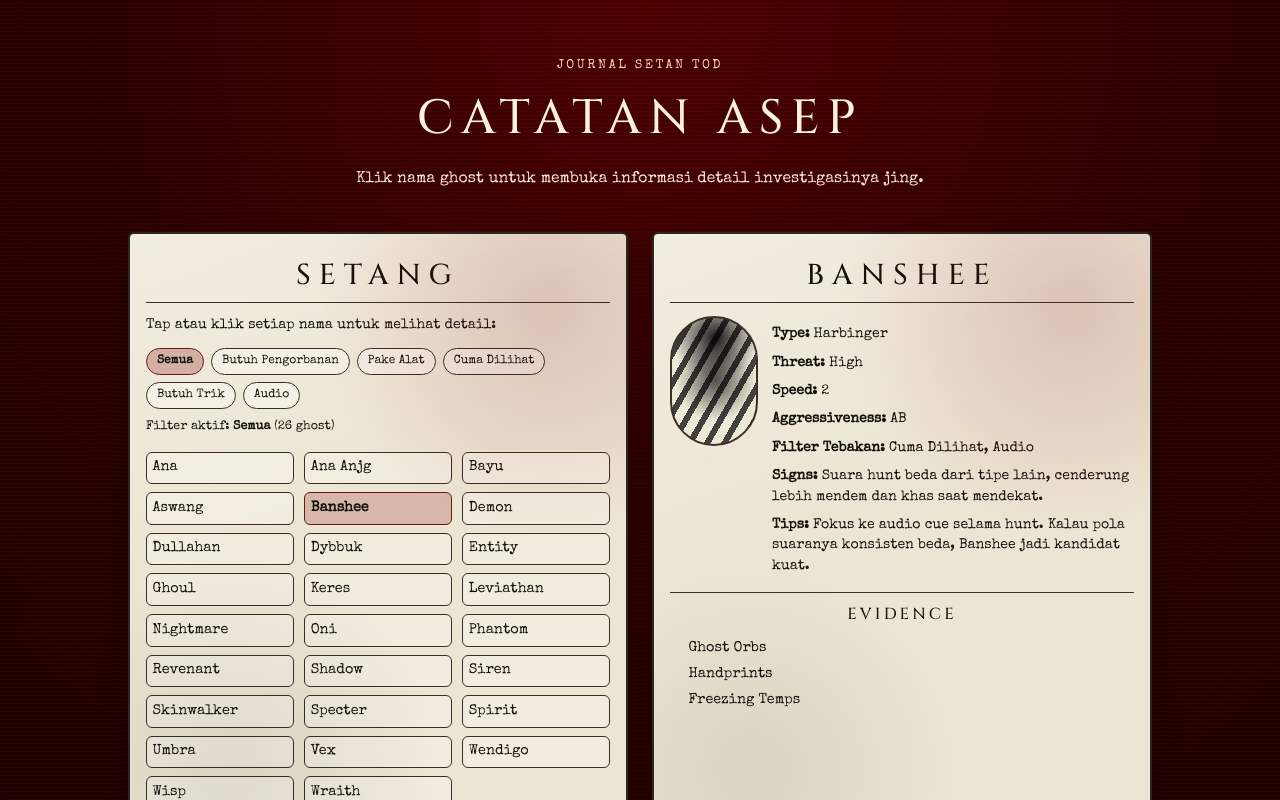
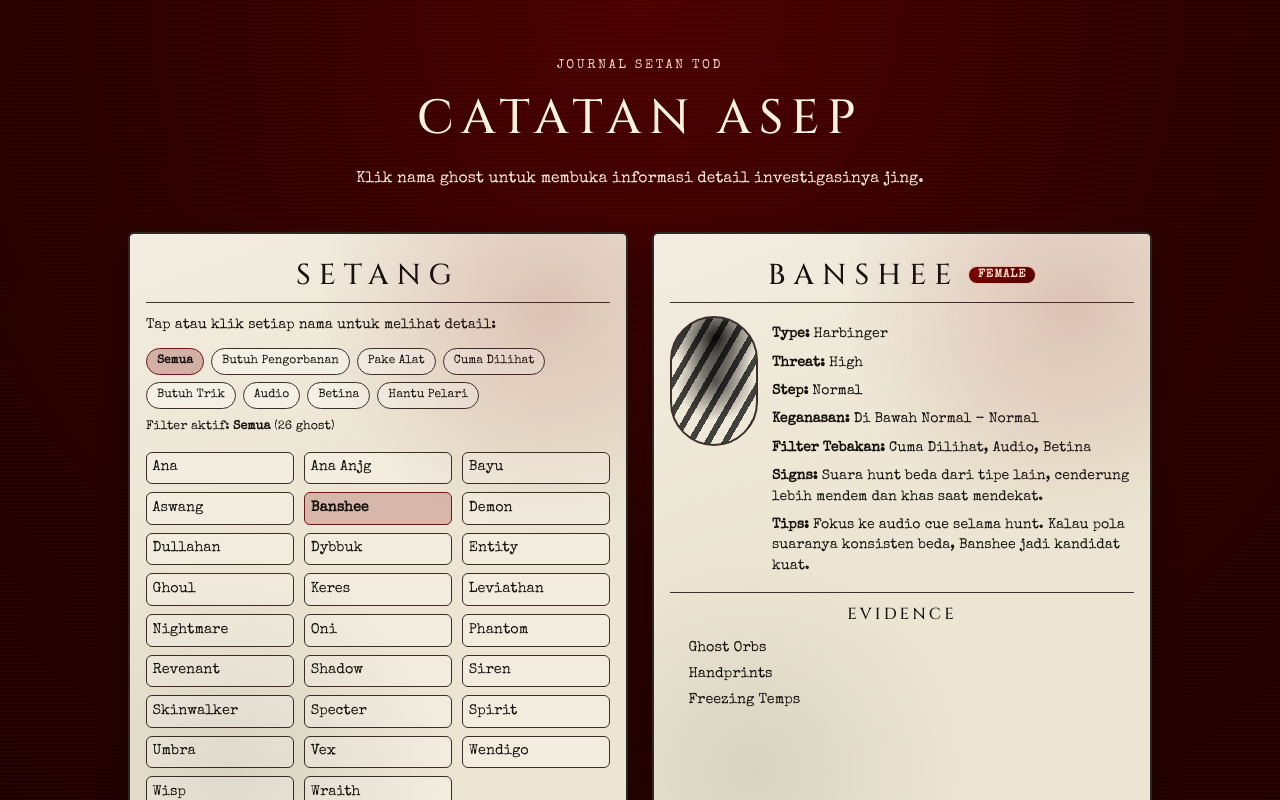
Before and after one commit to Cipaxdragon/Catatan_Demonology_Asep, a React (Vite) app: page / in a window 1280 px wide. Both pictures are taken after a click on the button "Banshee". Shown: the top 800 px of the page. Built offline with nearby package versions, Linux system fonts and the light colour scheme.

Commit message:
feat: enhance ghost details with new filter options and improved UI for female tags

```diff
--- a/src/App.jsx
+++ b/src/App.jsx
@@ -9,7 +9,9 @@ const FILTER_OPTIONS = [
   'Pake Alat',
   'Cuma Dilihat',
   'Butuh Trik',
-  'Audio'
+  'Audio',
+  'Betina',
+  'Hantu Pelari'
 ]
 
 export default function App() {
--- a/src/components/GhostDetail.jsx
+++ b/src/components/GhostDetail.jsx
@@ -1,4 +1,6 @@
 export default function GhostDetail({ ghostName, ghostInfo }) {
+  const femaleFilterLabel = 'Betina'
+
   if (!ghostInfo) {
     return (
       <article className="journal-card">
@@ -8,9 +10,14 @@ export default function GhostDetail({ ghostName, ghostInfo }) {
     )
   }
 
+  const hasFemaleTag = (ghostInfo.guessFilters || []).includes(femaleFilterLabel)
+
   return (
     <article className="journal-card">
-      <h2 className="card-title">{ghostName}</h2>
+      <div className="card-title-row">
+        <h2 className="card-title card-title-inline">{ghostName}</h2>
+        {hasFemaleTag ? <span className="ghost-tag female-tag">Female</span> : null}
+      </div>
       <div className="nightmare-layout">
         <div className="nightmare-mark" aria-hidden="true"></div>
         <div>
@@ -21,10 +28,10 @@ export default function GhostDetail({ ghostName, ghostInfo }) {
             <strong>Threat:</strong> <span>{ghostInfo.threat}</span>
           </p>
           <p className="card-note detail-main-row">
-            <strong>Speed:</strong> <span>{ghostInfo.speed || '-'}</span>
+            <strong>Step:</strong> <span>{ghostInfo.step || '-'}</span>
           </p>
           <p className="card-note detail-main-row">
-            <strong>Aggressiveness:</strong> <span>{ghostInfo.aggressiveness || '-'}</span>
+            <strong>Keganasan:</strong> <span>{ghostInfo.aggressiveness || '-'}</span>
           </p>
           <p className="card-note detail-main-row">
             <strong>Filter Tebakan:</strong>{' '}
--- a/src/data/ghostDetails.js
+++ b/src/data/ghostDetails.js
@@ -25,7 +25,7 @@ const ghostDetails = {
         type: 'Predatory',
         threat: 'Very High',
         evidence: ['Wither', 'EMF Level 5', 'Ghost Writing'],
-        signs: 'Makin cepat setiap kali berhasil membunuh. Saat kena garam, langkahnya terasa melambat dan perubahan step bisa didengar jelas.',
+        signs: 'Step situasional: makin cepat setiap kali berhasil membunuh. Saat kena garam, langkahnya terasa melambat dan perubahan step bisa didengar jelas.',
         tips: 'Uji pakai jalur garam untuk cek perubahan speed. Dengarkan ritme langkah untuk konfirmasi sebelum ambil keputusan.'
     },
     Banshee: {
@@ -46,7 +46,7 @@ const ghostDetails = {
         type: 'Hunter',
         threat: 'Very High',
         evidence: ['Wither', 'Laser Projector', 'Freezing Temps'],
-        signs: 'Bisa terlihat headless di foto. Saat line-of-sight ke pemain terjaga, step berubah dari slow ke fast.',
+        signs: 'Bisa terlihat headless di foto. Step situasional: makin cepat ketika melihat orang (line-of-sight terjaga).',
         tips: 'Sering putus line-of-sight saat kite agar akselerasi tidak menumpuk selama hunt.'
     },
     Dybbuk: {
@@ -74,7 +74,7 @@ const ghostDetails = {
         type: 'Angel of Death',
         threat: 'High',
         evidence: ['Wither', 'Handprints', 'Spirit Box'],
-        signs: 'Ngincer pemain dengan energi terendah. Speed cenderung menurun setiap hunt berikutnya.',
+        signs: 'Ngincer pemain dengan energi terendah. Step situasional: makin lambat setiap sesi hunt (contoh hunt 1 normal, hunt 2 bisa turun sekitar 50%).',
         tips: 'Lakukan tes pakai minuman energi. Kalau target tetap mengarah ke energi terendah, Keres jadi kandidat kuat.'
     },
     Leviathan: {
@@ -185,29 +185,29 @@ const ghostDetails = {
 }
 
 const ghostMeta = {
-    Aswang: { speed: '2-3/1', aggressiveness: 'BC', guessFilters: ['Butuh Pengorbanan', 'Pake Alat', 'Cuma Dilihat'] },
-    Banshee: { speed: '2', aggressiveness: 'AB', guessFilters: ['Cuma Dilihat', 'Audio'] },
-    Demon: { speed: '2', aggressiveness: 'C', guessFilters: ['Pake Alat', 'Cuma Dilihat'] },
-    Dullahan: { speed: '2-3+', aggressiveness: 'AB', guessFilters: ['Cuma Dilihat'] },
-    Dybbuk: { speed: '2', aggressiveness: 'ABC', guessFilters: ['Butuh Pengorbanan', 'Cuma Dilihat'] },
-    Entity: { speed: '2', aggressiveness: 'BC', guessFilters: ['Cuma Dilihat'] },
-    Ghoul: { speed: '2', aggressiveness: 'BC', guessFilters: ['Pake Alat'] },
-    Keres: { speed: '2-1', aggressiveness: 'BC', guessFilters: ['Pake Alat', 'Butuh Trik'] },
-    Leviathan: { speed: '2', aggressiveness: 'B', guessFilters: ['Cuma Dilihat', 'Audio'] },
-    Nightmare: { speed: '2-2.3', aggressiveness: 'ABC', guessFilters: ['Cuma Dilihat', 'Audio'] },
-    Oni: { speed: '3', aggressiveness: 'BC', guessFilters: ['Cuma Dilihat'] },
-    Phantom: { speed: '2-3', aggressiveness: 'ABC', guessFilters: ['Cuma Dilihat'] },
-    Revenant: { speed: '2-2.5', aggressiveness: 'BC', guessFilters: ['Butuh Pengorbanan', 'Cuma Dilihat'] },
-    Shadow: { speed: '2', aggressiveness: 'BC', guessFilters: ['Pake Alat'] },
-    Siren: { speed: '2', aggressiveness: 'BC', guessFilters: ['Pake Alat', 'Butuh Trik', 'Audio'] },
-    Skinwalker: { speed: '2', aggressiveness: 'BC', guessFilters: ['Cuma Dilihat'] },
-    Specter: { speed: '2', aggressiveness: 'B', guessFilters: ['Cuma Dilihat', 'Pake Alat'] },
-    Spirit: { speed: '2-2.1', aggressiveness: 'B', guessFilters: ['Cuma Dilihat'] },
-    Umbra: { speed: '2?', aggressiveness: 'BC', guessFilters: ['Cuma Dilihat', 'Audio'] },
-    Vex: { speed: '2', aggressiveness: 'B', guessFilters: ['Cuma Dilihat', 'Pake Alat'] },
-    Wendigo: { speed: '2-3+', aggressiveness: 'B', guessFilters: ['Cuma Dilihat'] },
-    Wisp: { speed: '2', aggressiveness: 'ABC', guessFilters: ['Pake Alat', 'Cuma Dilihat'] },
-    Wraith: { speed: '2-2.3', aggressiveness: 'B', guessFilters: ['Pake Alat', 'Cuma Dilihat'] }
+    Aswang: { step: 'Situasional', aggressiveness: 'Normal - Di Atas Normal', guessFilters: ['Butuh Pengorbanan', 'Pake Alat', 'Cuma Dilihat', 'Hantu Pelari'] },
+    Banshee: { step: 'Normal', aggressiveness: 'Di Bawah Normal - Normal', guessFilters: ['Cuma Dilihat', 'Audio', 'Betina'] },
+    Demon: { step: 'Normal', aggressiveness: 'Di Atas Normal', guessFilters: ['Pake Alat', 'Cuma Dilihat'] },
+    Dullahan: { step: 'Situasional', aggressiveness: 'Di Bawah Normal - Normal', guessFilters: ['Cuma Dilihat', 'Hantu Pelari'] },
+    Dybbuk: { step: 'Normal', aggressiveness: 'Di Bawah Normal - Normal - Di Atas Normal', guessFilters: ['Butuh Pengorbanan', 'Cuma Dilihat'] },
+    Entity: { step: 'Normal', aggressiveness: 'Normal - Di Atas Normal', guessFilters: ['Cuma Dilihat'] },
+    Ghoul: { step: 'Normal', aggressiveness: 'Normal - Di Atas Normal', guessFilters: ['Pake Alat'] },
+    Keres: { step: 'Situasional', aggressiveness: 'Normal - Di Atas Normal', guessFilters: ['Pake Alat', 'Butuh Trik', 'Betina'] },
+    Leviathan: { step: 'Normal', aggressiveness: 'Normal', guessFilters: ['Cuma Dilihat', 'Audio'] },
+    Nightmare: { step: 'Normal', aggressiveness: 'Di Bawah Normal - Normal - Di Atas Normal', guessFilters: ['Cuma Dilihat', 'Audio'] },
+    Oni: { step: 'Pelari', aggressiveness: 'Normal - Di Atas Normal', guessFilters: ['Cuma Dilihat', 'Hantu Pelari'] },
+    Phantom: { step: 'Pelari', aggressiveness: 'Di Bawah Normal - Normal - Di Atas Normal', guessFilters: ['Cuma Dilihat', 'Hantu Pelari'] },
+    Revenant: { step: 'Normal', aggressiveness: 'Normal - Di Atas Normal', guessFilters: ['Butuh Pengorbanan', 'Cuma Dilihat'] },
+    Shadow: { step: 'Normal', aggressiveness: 'Normal - Di Atas Normal', guessFilters: ['Pake Alat'] },
+    Siren: { step: 'Normal', aggressiveness: 'Normal - Di Atas Normal', guessFilters: ['Pake Alat', 'Butuh Trik', 'Audio', 'Betina'] },
+    Skinwalker: { step: 'Normal', aggressiveness: 'Normal - Di Atas Normal', guessFilters: ['Cuma Dilihat'] },
+    Specter: { step: 'Normal', aggressiveness: 'Normal', guessFilters: ['Cuma Dilihat', 'Pake Alat'] },
+    Spirit: { step: 'Normal', aggressiveness: 'Normal', guessFilters: ['Cuma Dilihat'] },
+    Umbra: { step: 'Normal', aggressiveness: 'Normal - Di Atas Normal', guessFilters: ['Cuma Dilihat', 'Audio'] },
+    Vex: { step: 'Normal', aggressiveness: 'Normal', guessFilters: ['Cuma Dilihat', 'Pake Alat'] },
+    Wendigo: { step: 'Pelari', aggressiveness: 'Normal', guessFilters: ['Cuma Dilihat', 'Hantu Pelari'] },
+    Wisp: { step: 'Normal', aggressiveness: 'Di Bawah Normal - Normal - Di Atas Normal', guessFilters: ['Pake Alat', 'Cuma Dilihat'] },
+    Wraith: { step: 'Normal', aggressiveness: 'Normal', guessFilters: ['Pake Alat', 'Cuma Dilihat'] }
 }
 
 Object.entries(ghostMeta).forEach(([name, meta]) => {
--- a/src/style.css
+++ b/src/style.css
@@ -84,6 +84,37 @@ body {
     letter-spacing: 0.28em;
     text-transform: uppercase;
     font-size: clamp(1.2rem, 3vw, 1.8rem);
+}
+
+.card-title-row {
+    display: flex;
+    align-items: center;
+    justify-content: center;
+    gap: 0.55rem;
+    border-bottom: 1px solid #3b322c;
+    padding-bottom: 0.35rem;
+}
+
+.card-title-inline {
+    border-bottom: none;
+    padding-bottom: 0;
+}
+
+.ghost-tag {
+    border: 1px solid #3a2f28;
+    border-radius: 999px;
+    padding: 0.14rem 0.55rem;
+    font-size: 0.72rem;
+    line-height: 1;
+    text-transform: uppercase;
+    letter-spacing: 0.08em;
+    font-weight: 700;
+}
+
+.female-tag {
+    color: #fff2dc;
+    background: linear-gradient(140deg, #7d0000, #4f0000);
+    border-color: #f2d5b1;
 }
 
 .card-note {
```
